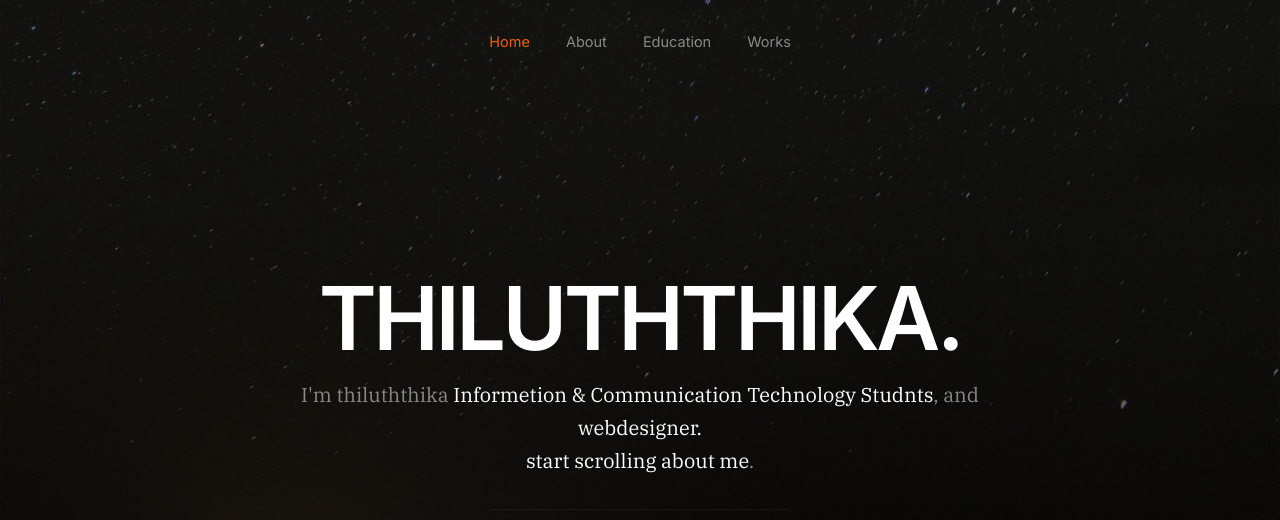
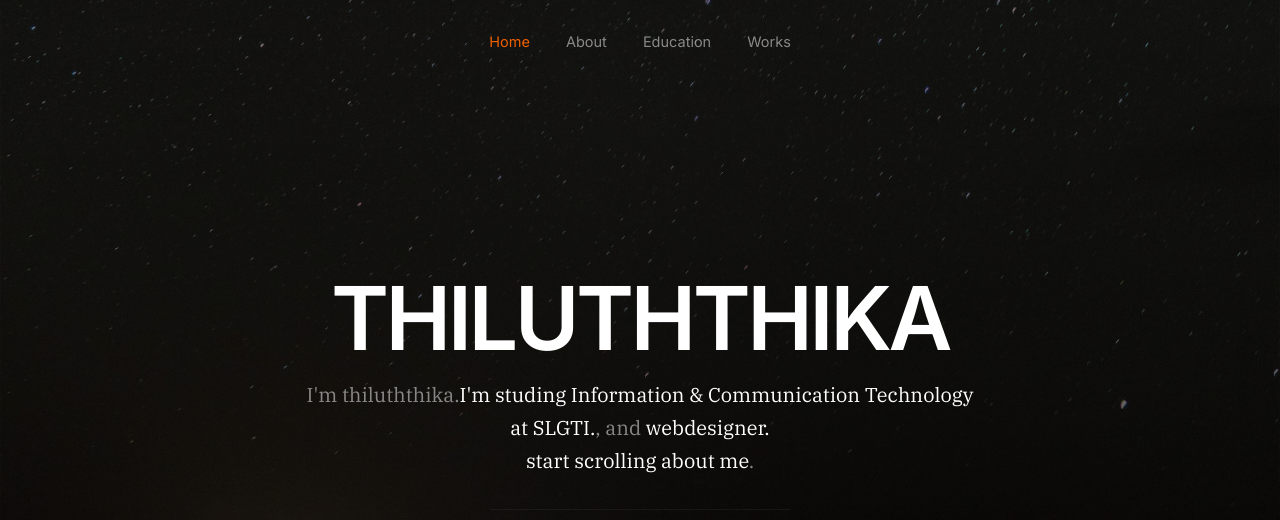
Before and after one commit to Thilu-thiluththi/My-CV, a plain HTML site: page index.html in a window 1280 px wide. Shown: the top 520 px of the page. Drawn offline with Linux system fonts and the light colour scheme.

Commit message:
Update index.html

```diff
--- a/index.html
+++ b/index.html
@@ -72,10 +72,10 @@
 
                 <div class="s-hero__content-about">
 
-                    <h1>THILUTHTHIKA.</h1>
+                    <h1>THILUTHTHIKA</h1>
 
                     <h3>
-                    I'm thiluththika <span>Informetion & Communication Technology Studnts</span>, and <span>webdesigner.</span><br>
+                    I'm thiluththika.<span>I'm studing Information & Communication Technology at SLGTI.</span>, and <span>webdesigner.</span><br>
                    <a class="smoothscroll" href="#about">start scrolling</a>
                    <a class="smoothscroll" href="#about">about me</a>.
                     </h3>
```
